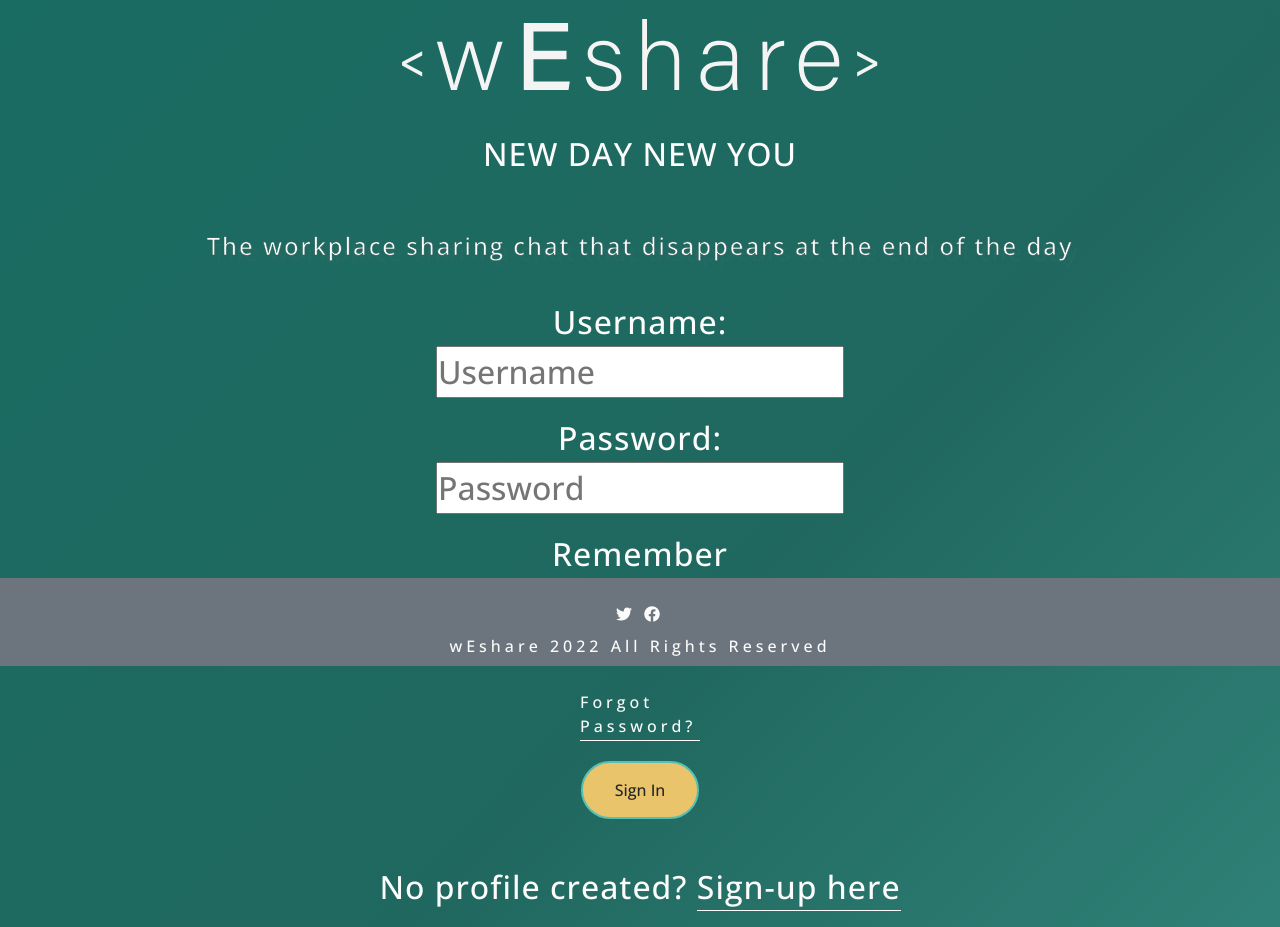
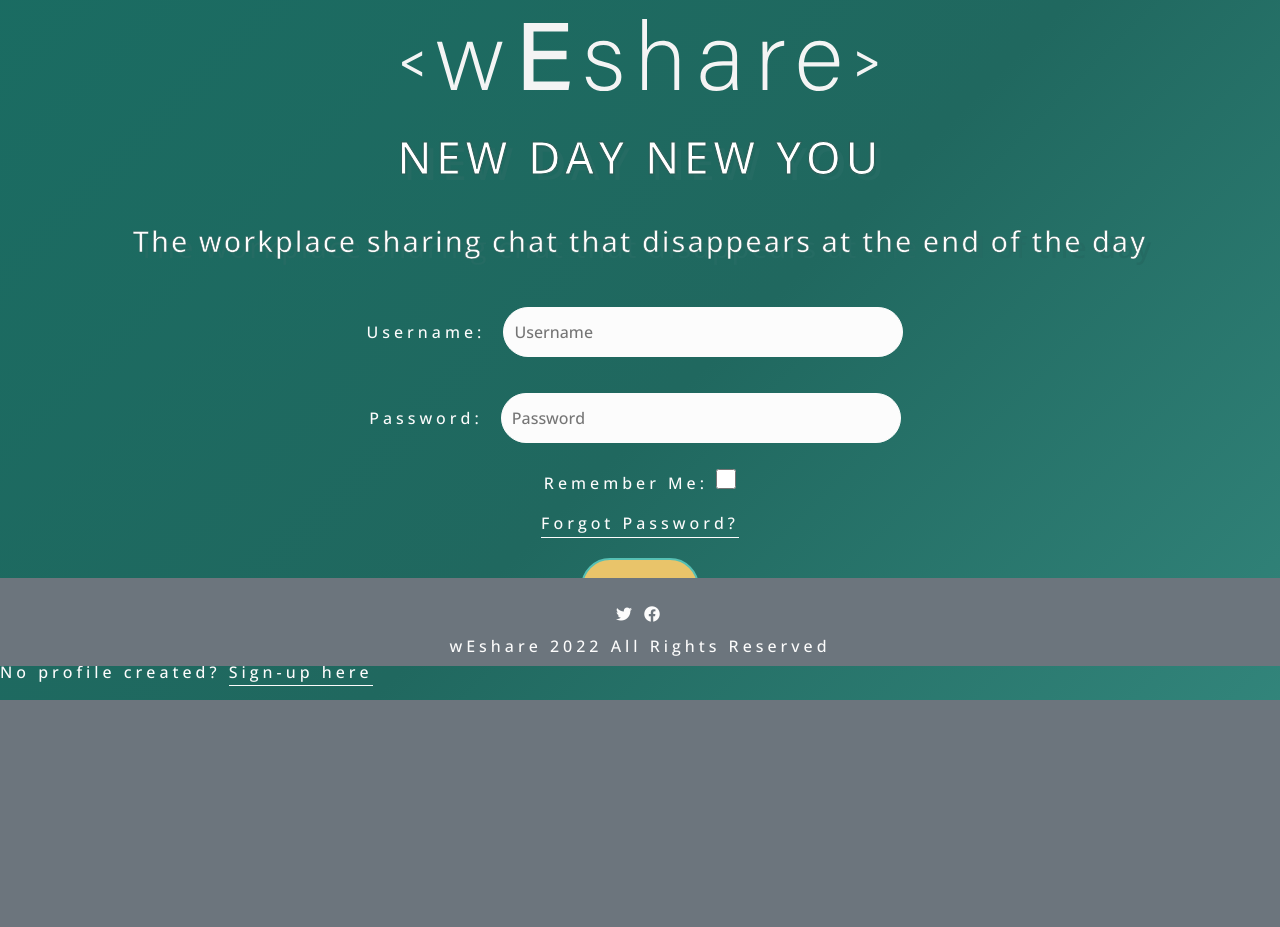
Before and after one commit to alissatroiano/team-6-hackathon, a Django app: page / in a window 1280 px wide. Shown: the part 134-1061 px from the top of the page. After the commit the page ends 834 px from the top, so only its background shows below. Run offline with Django 3.2, Linux system fonts and the light colour scheme.

Commit message:
Add styles to log in page

```diff
--- a/rhiannon.html
+++ b/rhiannon.html
@@ -41,6 +41,10 @@
 			</div>
 		</div>
 	</nav>
+
+
+
+
 	<!-- Footer section -->
 	<footer class="fixed-bottom text-center bg-secondary mt-3 pt-3">
 		<a class="display-6 text-center text-light" href="index.html">Shelly's Page</a><br>
--- a/wEshare/posts/templates/index.html
+++ b/wEshare/posts/templates/index.html
@@ -10,7 +10,7 @@
 	<section id="sign-in-sections">
 		<div class="weshare-intro">
 			<h1 class="intro-grid-row-2">
-				<p class="intro">New day new you</p>
+				<span class="tagline">New day new you</span>
 			</h1>
 			<img src="{% static 'images/weshare-white-logo.svg' %}" class="intro-grid-row-1" width="500" height="110"
 				alt="weshare written in decorative font">
--- a/wEshare/static/css/style.css
+++ b/wEshare/static/css/style.css
@@ -1,7 +1,7 @@
 @import url('https://fonts.googleapis.com/css2?family=Open+Sans:wght@300;500;700&display=swap');
 
 /*Background styles */
-/* Code sourced from here: https://www.sliderrevolution.com/resources/css-animated-background/*/
+/* Code for background gradient sourced from here: https://www.sliderrevolution.com/resources/css-animated-background/*/
 
 * {
 	padding: 0;
@@ -9,8 +9,12 @@
 	box-sizing: border-box;
 }
 
+body{
+	font-family: 'Open sans', sans-serif;
+	letter-spacing: 4px;
+}
+
 body.log-in-page {
-	font-family: 'Open sans', sans-serif;
 	background: linear-gradient(-45deg, #57c0b4, #20685f, #117267, #57c0b4);
 	background-size: 400% 400%;
 	animation: gradient 25s ease infinite;
@@ -50,6 +54,8 @@
 	grid-auto-rows: minmax(min-content, max-content);
 	align-items: center;
 	justify-items: center;
+	padding:0 20px;
+	text-align:center;
 }
 
 .weshare-intro h2 {
@@ -58,24 +64,17 @@
 	-webkit-text-stroke-width: 0.5px;
 	-webkit-text-stroke-color: #2b5c56;
 	text-shadow: 6px 6px #256b63;
-	font-size: 1.5rem;
+	font-size: 1.8rem;
 }
 
-.intro-grid-row-2 {
+.intro-grid-row-2, h1.intro-grid-row-2 {
 	grid-row: 2/3;
-	font-size: 2.8424rem;
 	padding: 20px;
 	text-transform: uppercase;
+	font-size:2.8rem;
 }
 
-p {
-	font-size: 2rem;
-	line-height: 1.5;
-	letter-spacing: 1px;
-	text-align: center;
-}
-
-p.intro-grid-row-2 {
+.tagline {
 	transform: translate(-50%, -50%);
 	letter-spacing: 0.1em;
 	-webkit-text-fill-color: #fff;
@@ -106,23 +105,37 @@
 
 #sign-in-form {
 	margin: auto;
-	width: 10rem;
 	padding: 20px;
 }
 
-.text-input {
+/* Username and password input styles */
+
+input#id_login, input#id_password {
 	background: #fcfcfc;
 	color: #252525;
-	height: 40px;
+	height: 50px;
+	width:400px;
 	border-radius: 50px;
 	border: 1px solid #fcfcfc;
 	margin: 10px;
 	padding: 10px;
 }
 
-.text-input:hover {
+input#id_login:hover, input#id_password:hover {
 	border: 2px solid #57c0b4;
+
 }
+
+/* Checkbox on log in page */
+
+#id_remember{
+	height:20px;
+	width:20px;
+	background: #fcfcfc;
+	border: 1px solid #fcfcfc;
+}
+
+/* Log in button styles */
 
 button.primaryAction {
 	margin-top: 20px;
--- a/wEshare/templates/base.html
+++ b/wEshare/templates/base.html
@@ -17,7 +17,7 @@
         integrity="sha512-Fo3rlrZj/k7ujTnHg4CGR2D7kSs0v4LLanw2qksYuRlEzO+tcaEPQogQ0KaoGN26/zrn20ImR1DfuLWnOo7aBA=="
         crossorigin="anonymous" referrerpolicy="no-referrer" />
     <!-- Style CSS -->
-    <link href="{% static 'css/style.css' %}" rel="stylesheet" />
+    <link href="{% static 'css/style.css' %}" rel="stylesheet" type="text/css" />
 
     {% block extra_js %}
     {% endblock %}
```
